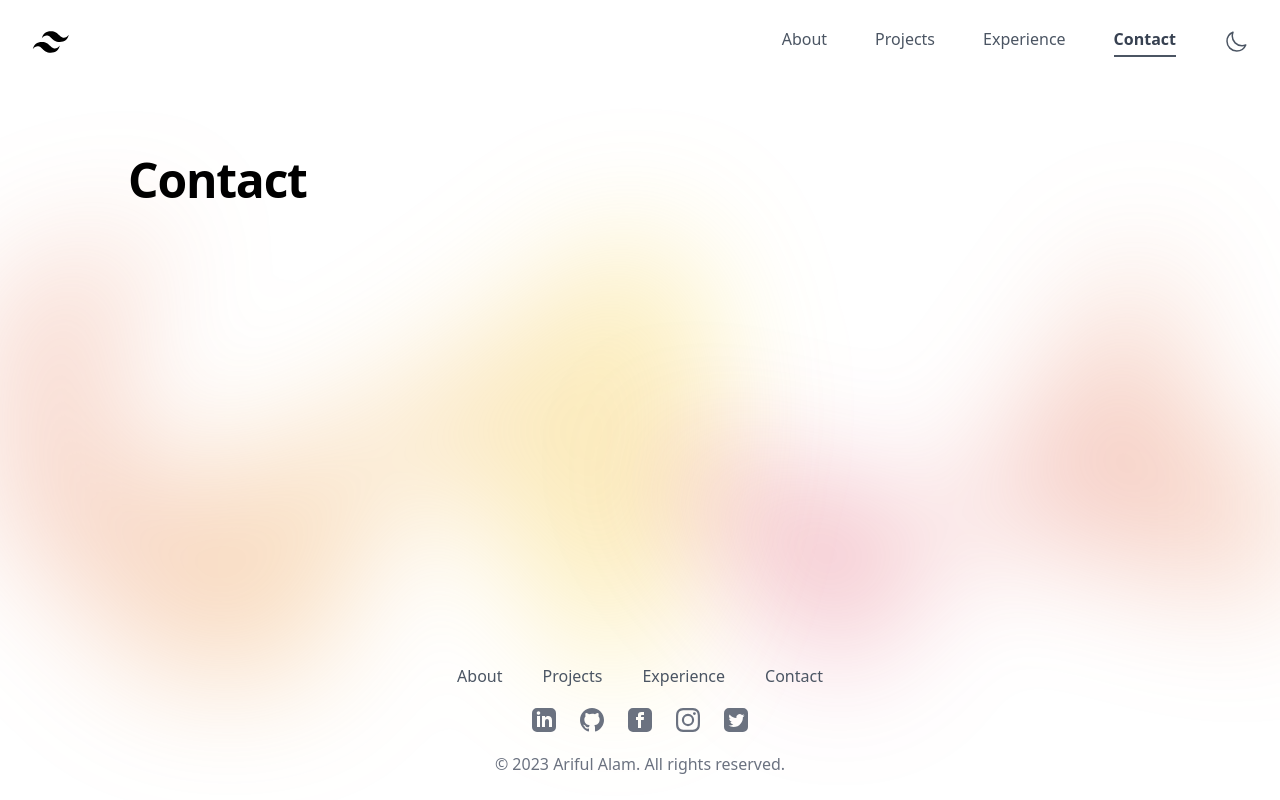
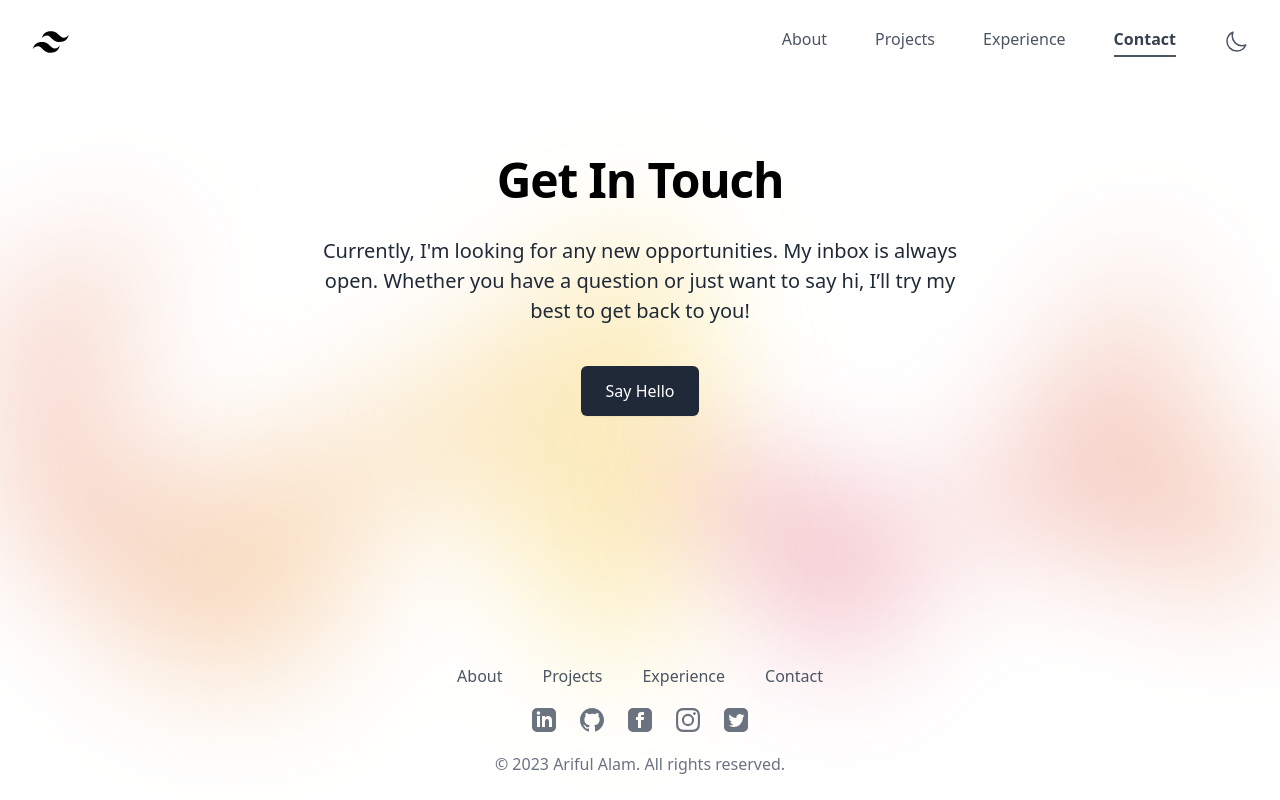
Before and after one commit to sbommaganty/portfolio, a Next.js app: page /contact in a window 1280 px wide. Built offline with nearby package versions, Linux system fonts and the light colour scheme; a web font is replaced by a local one.

Commit message:
feat: contact page added

```diff
--- a/pages/contact.tsx
+++ b/pages/contact.tsx
@@ -9,7 +9,25 @@ export default function Contact() {
         siteTitle="Contact"
         description={`My inbox is always open. Feel free to email me at ${MY_EMAIL}.`}
       />
-      <h1 className="heading">Contact</h1>
+      <div className="mx-auto max-w-2xl">
+        <h1 className="heading capitalize md:text-center">Get in touch</h1>
+        <p className="p mx-auto mt-6 text-justify text-xl leading-normal md:text-center">
+          Currently, I&apos;m looking for any new opportunities. My inbox is
+          always open. Whether you have a question or just want to say hi, I’ll
+          try my best to get back to you!
+        </p>
+        <div className="mt-10 flex justify-center">
+          <a
+            type="button"
+            className="inline-flex items-center rounded-md border border-transparent bg-gray-800 px-6 py-3 text-base font-medium text-white shadow-sm hover:bg-black focus:outline-none focus:ring-2 focus:ring-black focus:ring-offset-2 dark:bg-gray-50 dark:text-black dark:ring-offset-black dark:hover:bg-white dark:focus:ring-white"
+            href={"mailto:" + MY_EMAIL}
+            target="_blank"
+            rel="noopener noreferrer"
+          >
+            Say Hello
+          </a>
+        </div>
+      </div>
     </Container>
   );
 }
```
